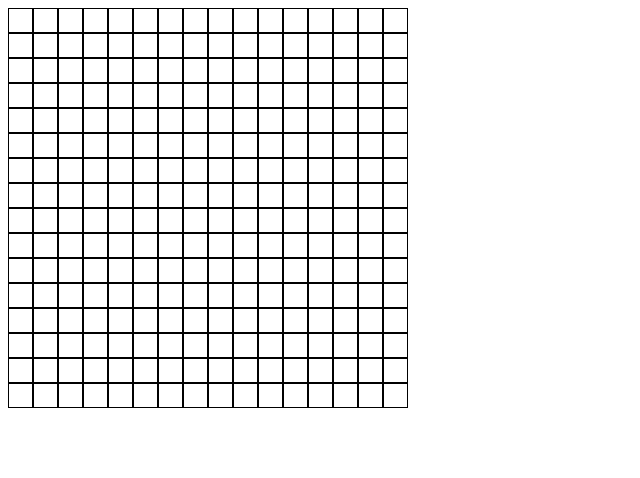
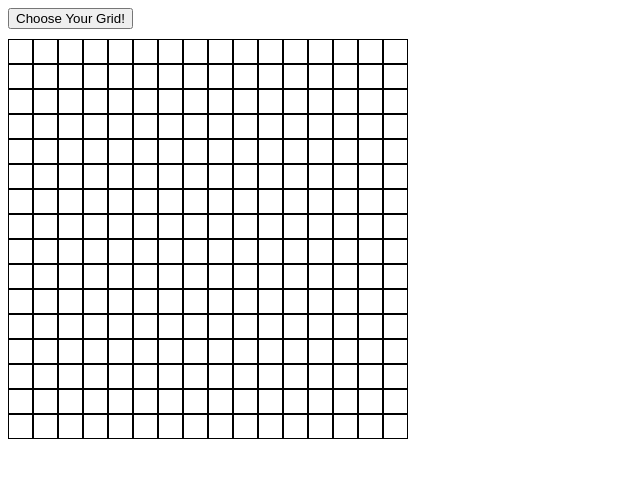
Before and after one commit to twagner-99/etch-a-sketch, a plain HTML site: page index.html in a window 1280 px wide. Shown: the whole page, without its empty margins (0-640 px from the left). Drawn offline with Linux system fonts and the light colour scheme.

Commit message:
Add prompt to get grid size from user.

```diff
--- a/index.html
+++ b/index.html
@@ -7,6 +7,7 @@
     <title>Etch-a-Sketch</title>
 </head>
 <body>
+    <button id="input-btn">Choose Your Grid!</button>
     <div id="container"></div>
 
     <script>
@@ -25,6 +26,13 @@
                 colorSquare.classList.add("hovered");
             });
         });
+
+        const userInput = document.querySelector("#input-btn");
+
+        userInput.addEventListener("click", () => {
+            let gridSize = prompt("Enter number squares per side.");
+        })
+
     </script>
 </body>
 </html>
--- a/styles.css
+++ b/styles.css
@@ -15,3 +15,7 @@
 .hovered {
     background-color: #5580b1;
 }
+
+button {
+    margin-bottom: 10px;
+}
```
